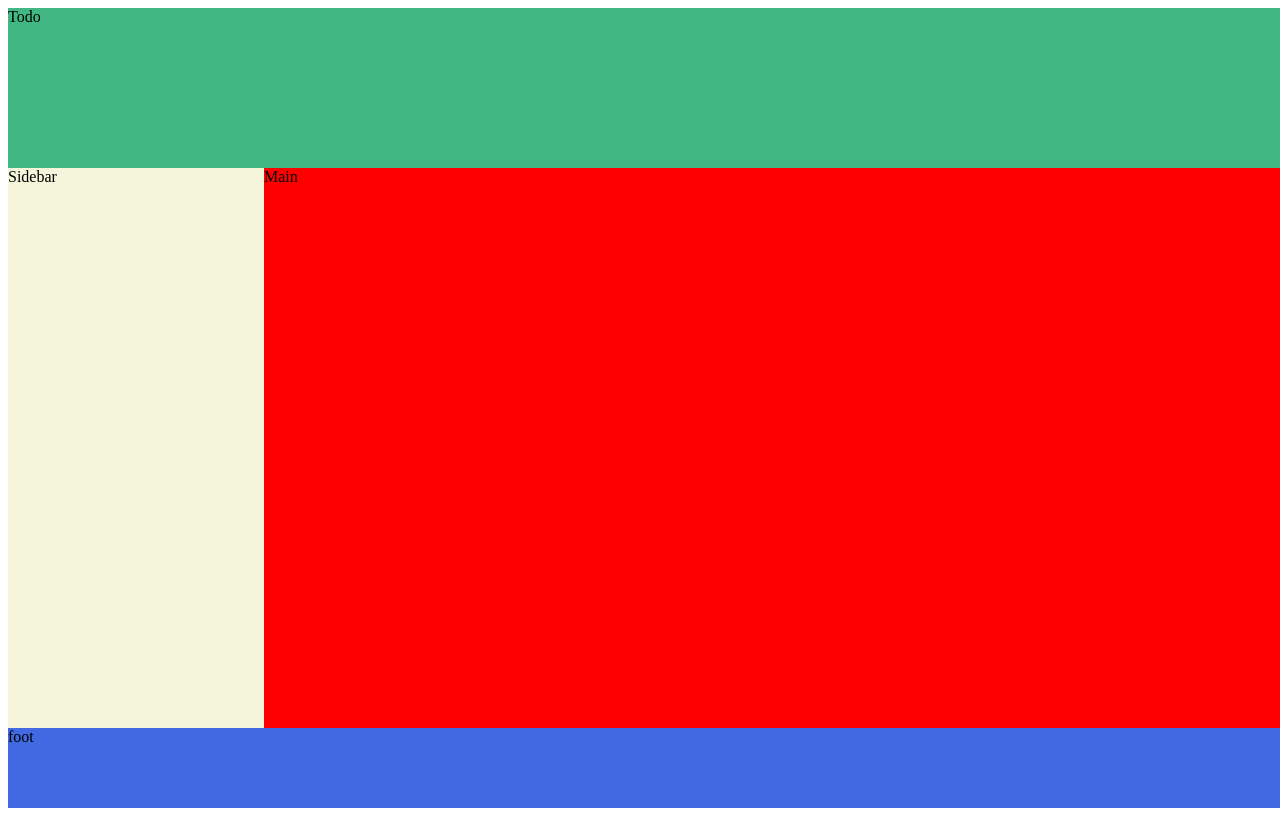
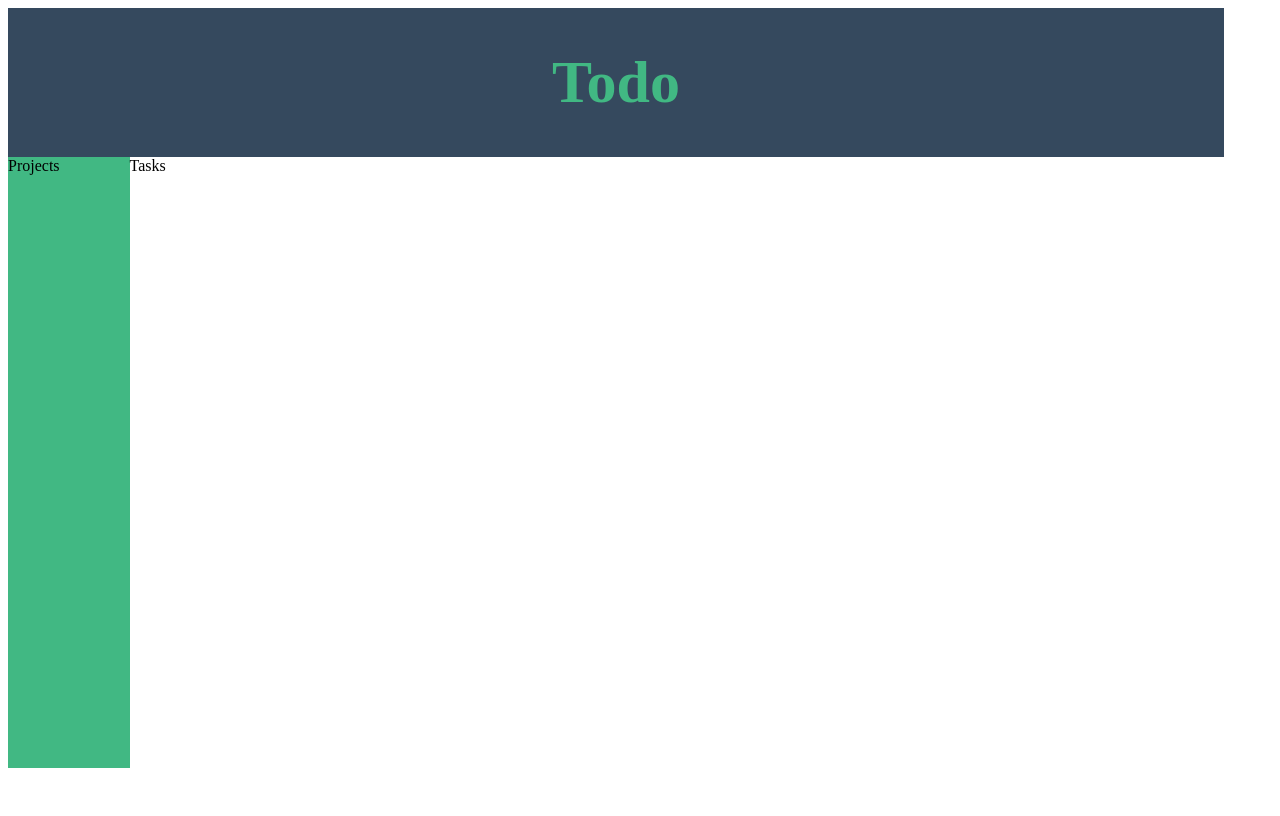
Before and after one commit to Ahsten/TodoApp, a website: page dist/index.html in a window 1280 px wide. Drawn offline with Linux system fonts and the light colour scheme.

Commit message:
More changes to UI

```diff
--- a/dist/index.html
+++ b/dist/index.html
@@ -7,10 +7,11 @@
 </head>
 <body>
     <div class="container">
-      <div class="header">Todo</div>
-      <div class="sidebar">Sidebar</div>
-      <div class="main-area">Main</div>
-      <div class="footer">foot</div>
+      <div class="header">
+        <h1>Todo</h1>
+      </div>
+      <div class="sidebar">Projects</div>
+      <div class="main-area">Tasks</div>
     </div>
   <script src="main.js"></script>
 </body>
--- a/dist/style.css
+++ b/dist/style.css
@@ -1,5 +1,4 @@
 .name{
-
   text-align: center;
   color: #41B883;
   font-size: 60px;
@@ -7,40 +6,33 @@
 
 .container{
     display: grid;
-    grid-template-columns: 2fr 8fr;
-    grid-template-rows: 2fr 7fr 1fr;
+    grid-template-columns: 1fr 9fr;
+    grid-template-rows: 1fr 9fr;
     grid-template-areas:
-    "head head head"
-    "side main main"
-    "foot foot foot";
+    "head head "
+    "side main";
 
-    width: 100vw;
-    height: 100vh;
+    width: 95vw;
+    height: 95vh;
 }
 
 .sidebar{
-    background-color: beige;
+    background-color: #41B883;
     grid-area: side;
 }
 
 .main-area{
-    background-color: red;
+    background-color: white;
     grid-area: main;
 }
 
 .header{
-    background-color: #41B883;
+    background-color: #35495e;
     grid-area: head;
 }
-.footer{
-    background-color: royalblue;
-    grid-area: foot;
+
+h1{
+    text-align: center;
+    color: #41B883;
+    font-size: 60px;
 }
-
-h2{
-    color: #35495e;
-    text-align: left;
-    padding: 20px;
-    font-size: 30px;
-    margin: 0px 0px 0px;
-}
```
